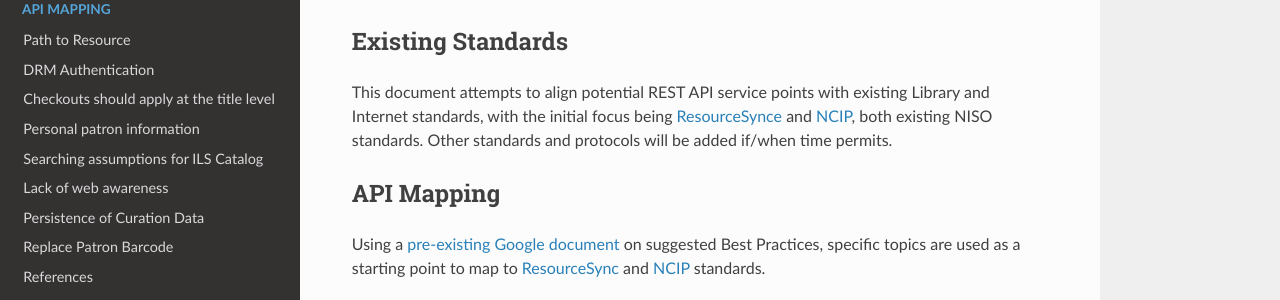
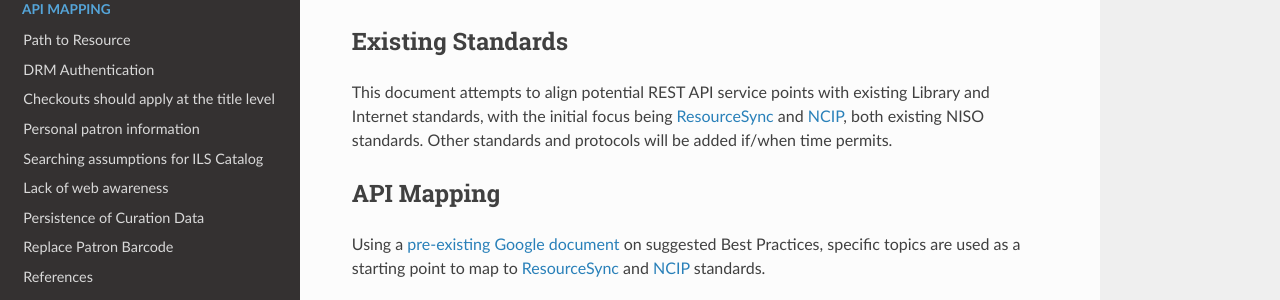
Before and after one commit to jermnelson/niso-econtent-api, an MkDocs documentation site: the page built from docs/index.md, in a window 1280 px wide. Shown: the part 244-544 px from the top of the page. Built offline with MkDocs 1.6.1, drawn with Linux system fonts in a browser that asks for light colours; nearby versions of some CDN libraries; old or Windows-style settings are respelled for this version of MkDocs.

Commit message:
updated index and topic 38

```diff
--- a/docs/index.md
+++ b/docs/index.md
@@ -7,7 +7,7 @@
 
 ## Existing Standards
 This document attempts to align potential REST API service points with existing Library and
-Internet standards, with the initial focus being [ResourceSynce][RS] and [NCIP][NCIP], both
+Internet standards, with the initial focus being [ResourceSync][RS] and [NCIP][NCIP], both
 existing NISO standards. Other standards and protocols will be added if/when time permits.
 
 ## API Mapping
```
Also changed, not shown: docs/issues/topic-38.md (+3 -0 lines).
